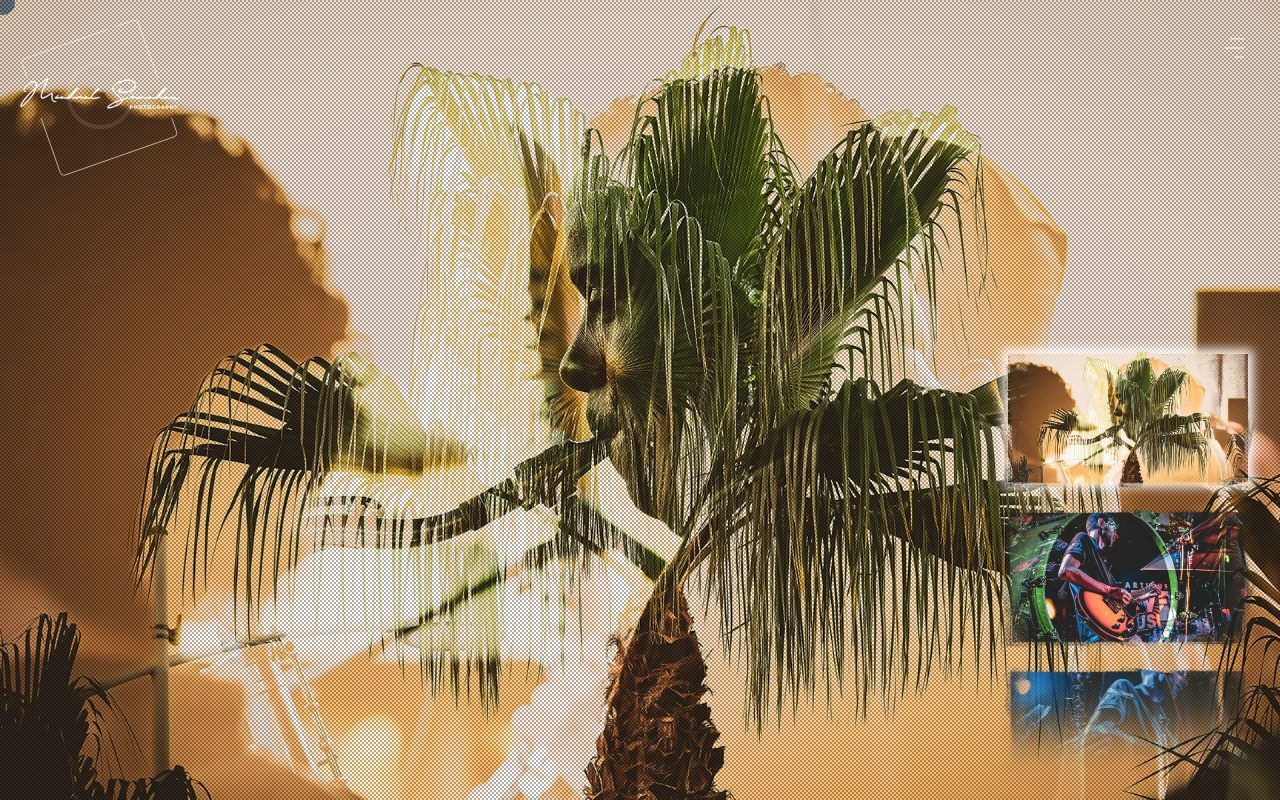
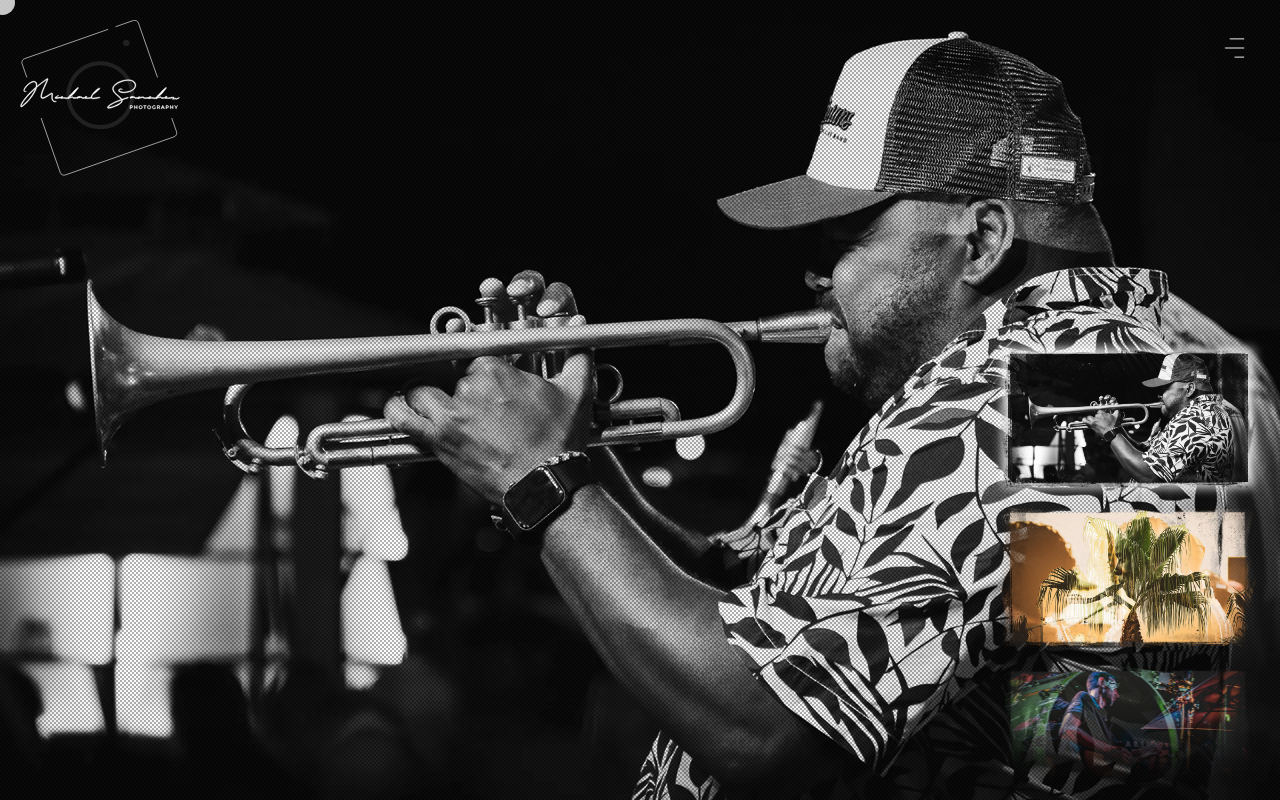
Before and after one commit to MickaelAustoni/ms-photographer, a Next.js app: page /event in a window 1280 px wide. Built offline with nearby package versions, Linux system fonts and the light colour scheme.

Commit message:
refactor: order event

```diff
--- a/src/app/[category]/page.tsx
+++ b/src/app/[category]/page.tsx
@@ -10,6 +10,7 @@ interface CategoryPageProps {
 
 const images = {
   "event": [
+    "/images/gallery/event/trompettiste.webp",
     "/images/gallery/event/saxophoniste.webp",
     "/images/gallery/event/guitariste-relfet.webp",
     "/images/gallery/event/guitariste-saxophoniste.webp",
@@ -17,7 +18,6 @@ const images = {
     "/images/gallery/event/saxophoniste-et-guitariste.webp",
     "/images/gallery/event/duo-trompettiste.webp",
     "/images/gallery/event/trompettiste-et-saxophoniste.webp",
-    "/images/gallery/event/trompettiste.webp",
     "/images/gallery/event/violoncelliste-et-trompettiste.webp",
     "/images/gallery/event/violoncelliste-noir-et-blanc.webp",
     "/images/gallery/event/violoncelliste-reflet.webp",
```
